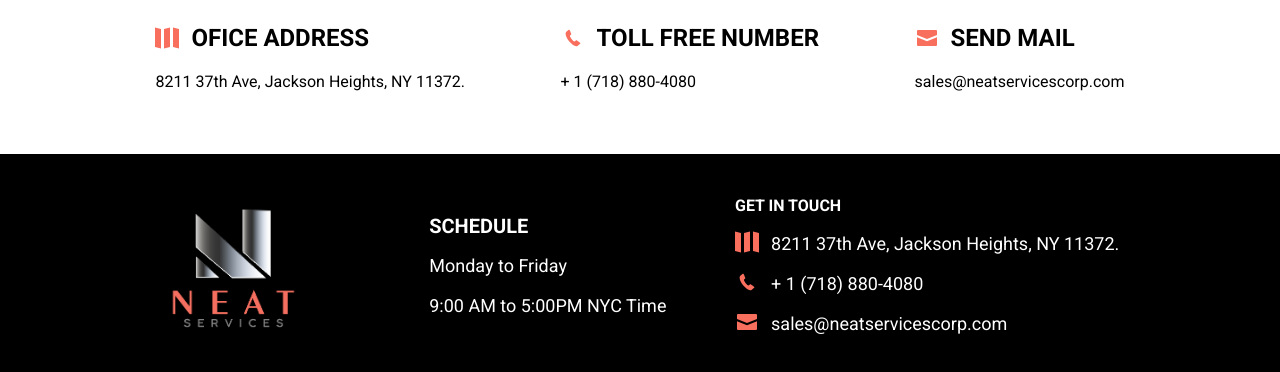
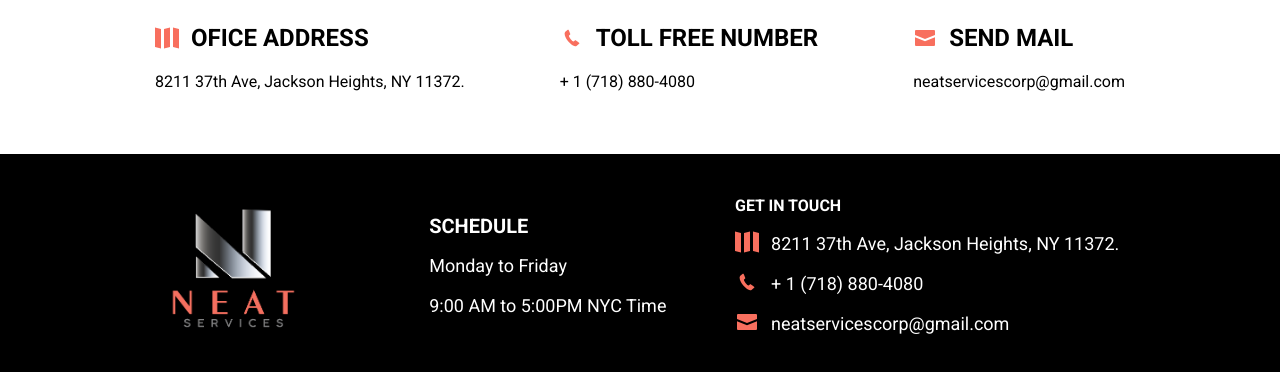
Before and after one commit to MateoGuerreroE/NEAT-QuickLanding, a Next.js app: page / in a window 1280 px wide. Shown: the part 4918-5290 px from the top of the page. Built offline with nearby package versions, Linux system fonts and the light colour scheme.

Commit message:
Swap Email Address Info

```diff
--- a/app/components/static/footer.tsx
+++ b/app/components/static/footer.tsx
@@ -52,7 +52,7 @@ export default function Footer() {
                 height={50}
                 className="h-4 w-4 md:h-6 md:w-6"
               />
-              <p>sales@neatservicescorp.com</p>
+              <p>neatservicescorp@gmail.com</p>
             </div>
           </div>
         </div>
--- a/app/sections/main/Contact.tsx
+++ b/app/sections/main/Contact.tsx
@@ -56,7 +56,7 @@ export default function Contact() {
             </h5>
           </div>
           <p className="text-sm md:text-base 2xl:text-lg">
-            sales@neatservicescorp.com
+            neatservicescorp@gmail.com
           </p>
         </div>
       </div>
```
